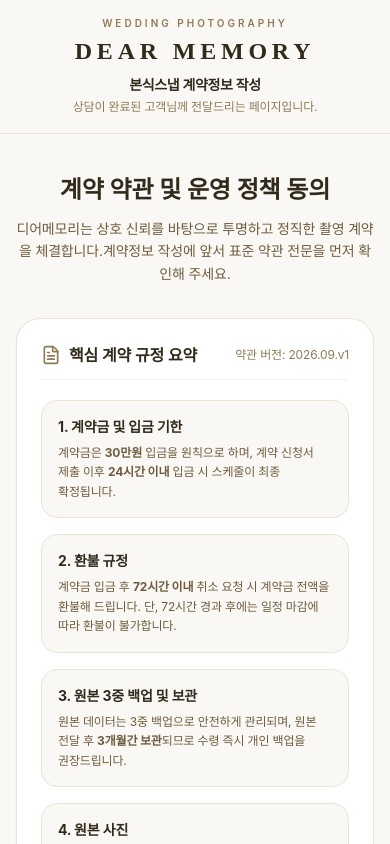
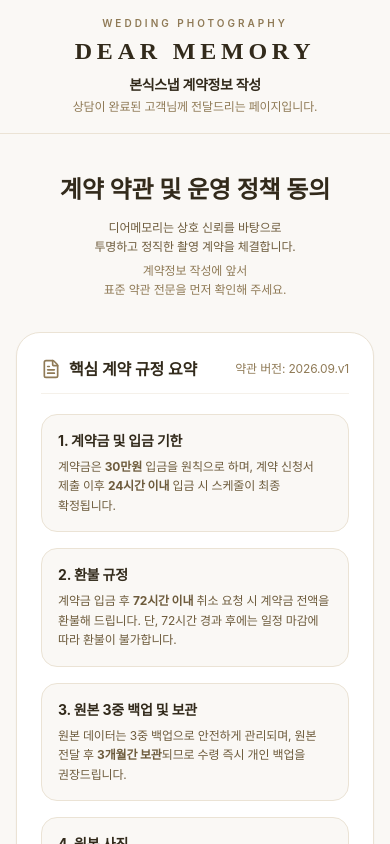
Before and after one commit to mkstory-lab/Dear_Memory_Booking, a Next.js app: page / in a window 390 px wide. Shown: the top 844 px of the page. Built offline with nearby package versions, Linux system fonts and the light colour scheme; a web font is replaced by a local one.

Commit message:
fix(terms): 안내 문구 띄어쓰기 누락 수정 및 모바일 최적 줄맞춤(호흡 단위 줄바꿈) 적용

```diff
--- a/src/components/contract-form/TermsAgreementStep.tsx
+++ b/src/components/contract-form/TermsAgreementStep.tsx
@@ -64,13 +64,17 @@
     <div className="max-w-3xl mx-auto py-6 sm:py-10 space-y-8 animate-fade-in">
       {/* 헤더 */}
       <div className="text-center space-y-2">
-        <h2 className="text-2xl sm:text-3xl font-serif font-bold text-[#322A1B]">
+        <h2 className="text-2xl sm:text-3xl font-serif font-bold text-[#322A1B] break-keep">
           계약 약관 및 운영 정책 동의
         </h2>
-        <p className="text-sm sm:text-base text-[#6E5C3D] max-w-lg mx-auto leading-relaxed pt-1">
-          디어메모리는 상호 신뢰를 바탕으로 투명하고 정직한 촬영 계약을 체결합니다.<br className="hidden sm:inline" />
-          계약정보 작성에 앞서 표준 약관 전문을 먼저 확인해 주세요.
-        </p>
+        <div className="text-xs sm:text-sm text-[#6E5C3D] max-w-md mx-auto leading-relaxed pt-1 break-keep space-y-1">
+          <p>
+            디어메모리는 상호 신뢰를 바탕으로<br className="sm:hidden" /> 투명하고 정직한 촬영 계약을 체결합니다.
+          </p>
+          <p className="text-[#8F7A56]">
+            계약정보 작성에 앞서<br className="sm:hidden" /> 표준 약관 전문을 먼저 확인해 주세요.
+          </p>
+        </div>
       </div>
 
       {/* 1. 핵심 규정 요약 카드 */}
```
